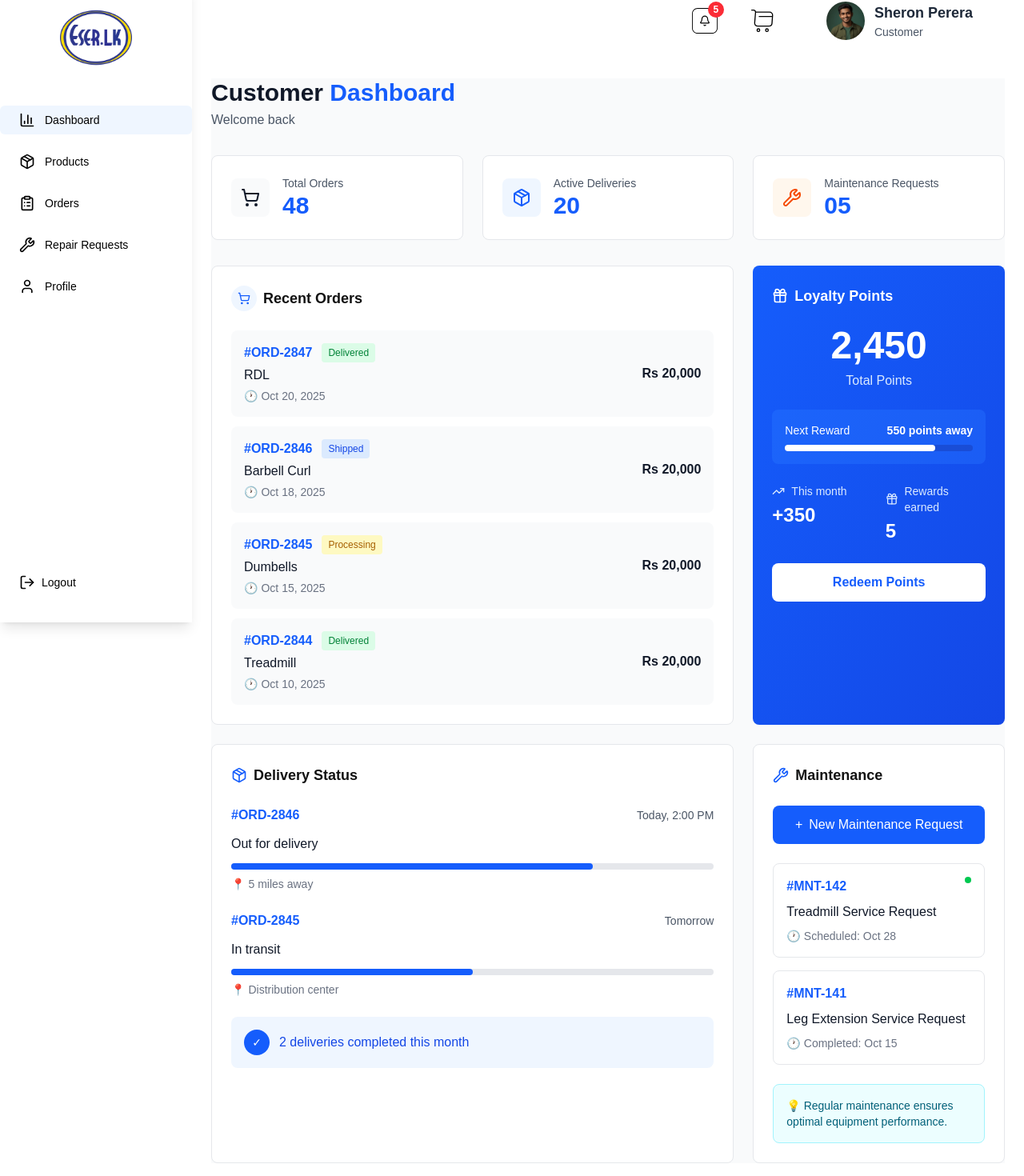
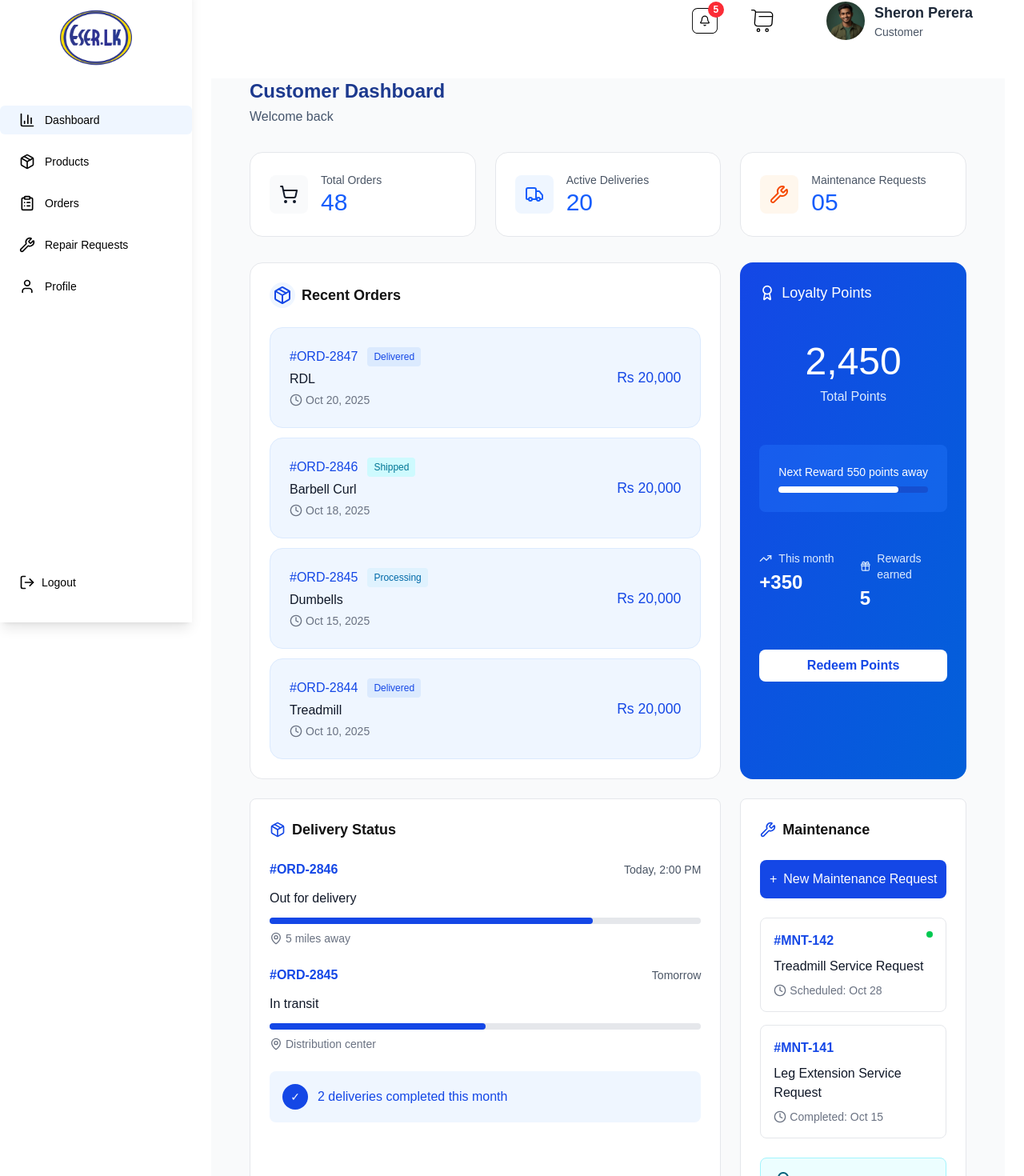
Before and after one commit to IshanHansaka/eser-marketing-erp, a Next.js app: page /customer/dashboard in a window 1280 px wide. Shown: the part 22-1492 px from the top of the page at 80% size. Built offline with nearby package versions, Linux system fonts and the light colour scheme.

Commit message:
feat: create a separate component for stat card

```diff
--- a/src/app/customer/dashboard/page.tsx
+++ b/src/app/customer/dashboard/page.tsx
@@ -1,38 +1,7 @@
 import React from 'react';
-import { Package, ShoppingCart, Wrench, TrendingUp, Gift } from 'lucide-react';
+import { Package, ShoppingCart, Wrench, TrendingUp, Award, Gift, MapPin, Clock, Lightbulb, Truck } from 'lucide-react';
+import StatCard from '@/components/UI/StatCard';
 
-// Types
-interface StatCardProps {
-  icon: React.ComponentType<{ size?: number; className?: string }>;
-  label: string;
-  value: string;
-  color?: 'gray' | 'blue' | 'orange';
-}
-
-// Stat Card Component
-const StatCard: React.FC<StatCardProps> = ({ icon: Icon, label, value, color = 'gray' }) => {
-  const colorClasses: Record<string, string> = {
-    gray: 'bg-gray-50 text-gray-900',
-    blue: 'bg-blue-50 text-blue-600',
-    orange: 'bg-orange-50 text-orange-600',
-  };
-
-  return (
-    <div className="bg-white rounded-lg border border-gray-200 p-6">
-      <div className="flex items-center gap-4">
-        <div className={`w-12 h-12 rounded-lg ${colorClasses[color]} flex items-center justify-center`}>
-          <Icon size={24} />
-        </div>
-        <div>
-          <p className="text-gray-600 text-sm">{label}</p>
-          <p className="text-3xl font-bold text-blue-600">{value}</p>
-        </div>
-      </div>
-    </div>
-  );
-};
-
-// Main Dashboard Component
 const CustomerDashboard: React.FC = () => {
   const recentOrders = [
     { id: '#ORD-2847', status: 'Delivered', item: 'RDL', date: 'Oct 20, 2025', amount: 'Rs 20,000' },
@@ -53,84 +22,84 @@ const CustomerDashboard: React.FC = () => {
 
   const getStatusColor = (status: string): string => {
     const colors: Record<string, string> = {
-      Delivered: 'bg-green-100 text-green-700',
-      Shipped: 'bg-blue-100 text-blue-700',
-      Processing: 'bg-yellow-100 text-yellow-700',
+      Delivered: 'bg-[#DBEAFE] text-[#1447E6]',
+      Shipped: 'bg-[#CEFAFE] text-[#007595]',
+      Processing: 'bg-[#DFF2FE] text-[#0069A8]',
     };
     return colors[status] || 'bg-gray-100 text-gray-700';
   };
 
   return (
-    <div className="bg-gray-50 min-h-screen">
+    <div className="bg-gray-50 min-h-screen pl-12 pr-12">
       {/* Page Header */}
       <div className="mb-8">
-        <h1 className="text-3xl font-bold text-gray-900">
-          Customer <span className="text-blue-600">Dashboard</span>
+        <h1 className="text-2xl font-bold text-[#1C398E]">
+          Customer Dashboard
         </h1>
-        <p className="text-gray-600 mt-1">Welcome back</p>
+        <p className="text-[#45556C] mt-1">Welcome back</p>
       </div>
 
       {/* Stat Cards */}
       <div className="grid grid-cols-1 md:grid-cols-3 gap-6 mb-8">
         <StatCard icon={ShoppingCart} label="Total Orders" value="48" color="gray" />
-        <StatCard icon={Package} label="Active Deliveries" value="20" color="blue" />
+        <StatCard icon={Truck} label="Active Deliveries" value="20" color="blue" />
         <StatCard icon={Wrench} label="Maintenance Requests" value="05" color="orange" />
       </div>
 
           <div className="grid grid-cols-1 lg:grid-cols-3 gap-6">
             {/* Recent Orders */}
-            <div className="lg:col-span-2 bg-white rounded-lg border border-gray-200 p-6">
+            <div className="lg:col-span-2 bg-white rounded-2xl border border-gray-200 p-6">
               <div className="flex items-center gap-2 mb-6">
                 <div className="w-8 h-8 rounded-full bg-blue-50 flex items-center justify-center">
-                  <ShoppingCart size={16} className="text-blue-600" />
+                  <Package size={24} className="text-[#1447E6]" />
                 </div>
                 <h2 className="text-lg font-semibold">Recent Orders</h2>
               </div>
 
               <div className="space-y-3">
                 {recentOrders.map((order, index) => (
-                  <div key={index} className="bg-gray-50 rounded-lg p-4 flex justify-between items-center">
+                  <div key={index} className="bg-[#EFF6FF] border border-[#DBEAFE] rounded-2xl p-6 flex justify-between items-center">
                     <div>
                       <div className="flex items-center gap-3 mb-1">
-                        <span className="text-blue-600 font-semibold">{order.id}</span>
+                        <span className="text-[#1447E6] font-medium">{order.id}</span>
                         <span className={`px-2 py-1 rounded text-xs font-medium ${getStatusColor(order.status)}`}>
                           {order.status}
                         </span>
                       </div>
                       <p className="text-gray-900 font-medium">{order.item}</p>
                       <p className="text-gray-500 text-sm flex items-center gap-1 mt-1">
-                        <span className="text-gray-400">🕐</span> {order.date}
+                        <Clock size={16}/> {order.date}
                       </p>
                     </div>
-                    <p className="text-gray-900 font-semibold">{order.amount}</p>
+                    <p className="text-[#1447E6] font-medium text-[1.1rem]">{order.amount}</p>
                   </div>
                 ))}
               </div>
             </div>
 
             {/* Loyalty Points */}
-            <div className="bg-linear-to-br from-blue-600 to-blue-700 rounded-lg p-6 text-white">
-              <div className="flex items-center gap-2 mb-6">
-                <Gift size={20} />
-                <h2 className="text-lg font-semibold">Loyalty Points</h2>
+            <div className="bg-linear-to-br from-[#1447E6] to-[#0360D9] rounded-2xl p-6 text-white">
+              <div className="flex items-center gap-2 mb-12">
+                <Award size={20} />
+                <h2 className="text-lg font-medium">Loyalty Points</h2>
               </div>
 
-              <div className="text-center mb-6">
-                <p className="text-5xl font-bold mb-2">2,450</p>
+              <div className="text-center mb-12">
+                <p className="text-5xl font-medium mb-2">2,450</p>
                 <p className="text-blue-100">Total Points</p>
               </div>
 
-              <div className="bg-blue-500/30 rounded-lg p-4 mb-6">
+              <div className="bg-blue-500/30 rounded-lg p-6 mb-12">
                 <div className="flex justify-between items-center mb-2">
-                  <span className="text-sm">Next Reward</span>
-                  <span className="text-sm font-semibold">550 points away</span>
+                  <span className="text-sm font-normal">Next Reward</span>
+                  <span className="text-sm font-medium">550 points away</span>
                 </div>
                 <div className="w-full bg-blue-800/50 rounded-full h-2">
                   <div className="bg-white rounded-full h-2" style={{ width: '80%' }}></div>
                 </div>
               </div>
 
-              <div className="grid grid-cols-2 gap-4 mb-6">
+              <div className="grid grid-cols-2 gap-4 mb-12">
                 <div>
                   <div className="flex items-center gap-2 text-blue-100 text-sm mb-1">
                     <TrendingUp size={16} />
@@ -147,7 +116,7 @@ const CustomerDashboard: React.FC = () => {
                 </div>
               </div>
 
-              <button className="w-full bg-white text-blue-600 font-semibold py-3 rounded-lg hover:bg-blue-50 transition-colors">
+              <button className="w-full bg-white text-[#1447E6] font-semibold py-2 rounded-lg hover:bg-blue-50 transition-colors">
                 Redeem Points
               </button>
             </div>
@@ -158,7 +127,7 @@ const CustomerDashboard: React.FC = () => {
             {/* Delivery Status */}
             <div className="lg:col-span-2 bg-white rounded-lg border border-gray-200 p-6">
               <div className="flex items-center gap-2 mb-6">
-                <Package size={20} className="text-blue-600" />
+                <Package size={20} className="text-[#1447E6]" />
                 <h2 className="text-lg font-semibold">Delivery Status</h2>
               </div>
 
@@ -166,24 +135,24 @@ const CustomerDashboard: React.FC = () => {
                 {deliveries.map((delivery, index) => (
                   <div key={index}>
                     <div className="flex justify-between items-center mb-3">
-                      <span className="text-blue-600 font-semibold">{delivery.id}</span>
+                      <span className="text-[#1447E6] font-semibold">{delivery.id}</span>
                       <span className="text-gray-600 text-sm">{delivery.time}</span>
                     </div>
                     <p className="text-gray-900 font-medium mb-3">{delivery.status}</p>
                     <div className="w-full bg-gray-200 rounded-full h-2 mb-2">
                       <div
-                        className="bg-blue-600 rounded-full h-2"
+                        className="bg-[#1447E6] rounded-full h-2"
                         style={{ width: `${delivery.progress}%` }}
                       ></div>
                     </div>
                     <p className="text-gray-500 text-sm flex items-center gap-1">
-                      <span>📍</span> {delivery.location}
+                      <MapPin size={16}/>{delivery.location}
                     </p>
                   </div>
                 ))}
 
                 <div className="bg-blue-50 rounded-lg p-4 flex items-center gap-3">
-                  <div className="w-8 h-8 rounded-full bg-blue-600 flex items-center justify-center text-white text-sm">
+                  <div className="w-8 h-8 rounded-full bg-[#1447E6] flex items-center justify-center text-white text-sm">
                     ✓
                   </div>
                   <span className="text-blue-700 font-medium">2 deliveries completed this month</span>
@@ -195,12 +164,12 @@ const CustomerDashboard: React.FC = () => {
             <div className="bg-white rounded-lg border border-gray-200 p-6">
               <div className="flex items-center justify-between mb-6">
                 <div className="flex items-center gap-2">
-                  <Wrench size={20} className="text-blue-600" />
+                  <Wrench size={20} className="text-[#1447E6]" />
                   <h2 className="text-lg font-semibold">Maintenance</h2>
                 </div>
               </div>
 
-              <button className="w-full bg-blue-600 text-white font-medium py-3 rounded-lg hover:bg-blue-700 transition-colors mb-6 flex items-center justify-center gap-2">
+              <button className="w-full bg-[#1447E6] text-white font-medium py-3 rounded-lg hover:bg-blue-700 transition-colors mb-6 flex items-center justify-center gap-2">
                 <span>+</span> New Maintenance Request
               </button>
 
@@ -208,14 +177,14 @@ const CustomerDashboard: React.FC = () => {
                 {maintenanceRequests.map((request, index) => (
                   <div key={index} className="border border-gray-200 rounded-lg p-4">
                     <div className="flex justify-between items-start mb-2">
-                      <span className="text-blue-600 font-semibold">{request.id}</span>
+                      <span className="text-[#1447E6] font-semibold">{request.id}</span>
                       {request.isActive && (
                         <div className="w-2 h-2 rounded-full bg-green-500"></div>
                       )}
                     </div>
                     <p className="text-gray-900 font-medium mb-2">{request.title}</p>
                     <p className="text-gray-500 text-sm flex items-center gap-1">
-                      <span>🕐</span> {request.status}
+                      <Clock size={16}/> {request.status}
                     </p>
                   </div>
                 ))}
@@ -223,7 +192,7 @@ const CustomerDashboard: React.FC = () => {
 
               <div className="bg-cyan-50 border border-cyan-200 rounded-lg p-4">
                 <p className="text-cyan-800 text-sm">
-                  💡 Regular maintenance ensures optimal equipment performance.
+                  <Lightbulb/> Regular maintenance ensures optimal equipment performance.
                 </p>
               </div>
             </div>
--- /dev/null
+++ b/src/components/UI/StatCard.tsx
@@ -0,0 +1,32 @@
+import React from 'react';
+
+interface StatCardProps {
+  icon: React.ComponentType<{ size?: number; className?: string }>;
+  label: string;
+  value: string;
+  color?: 'gray' | 'blue' | 'orange';
+}
+
+const StatCard: React.FC<StatCardProps> = ({ icon: Icon, label, value, color = 'gray' }) => {
+  const colorClasses: Record<string, string> = {
+    gray: 'bg-gray-50 text-gray-900',
+    blue: 'bg-blue-50 text-blue-600',
+    orange: 'bg-orange-50 text-orange-600',
+  };
+
+  return (
+    <div className="bg-white rounded-2xl border border-gray-200 p-6">
+      <div className="flex items-center gap-4">
+        <div className={`w-12 h-12 rounded-lg ${colorClasses[color]} flex items-center justify-center`}>
+          <Icon size={24} />
+        </div>
+        <div>
+          <p className="text-gray-600 text-sm">{label}</p>
+          <p className="text-3xl font-medium text-blue-600">{value}</p>
+        </div>
+      </div>
+    </div>
+  );
+};
+
+export default StatCard;
```
